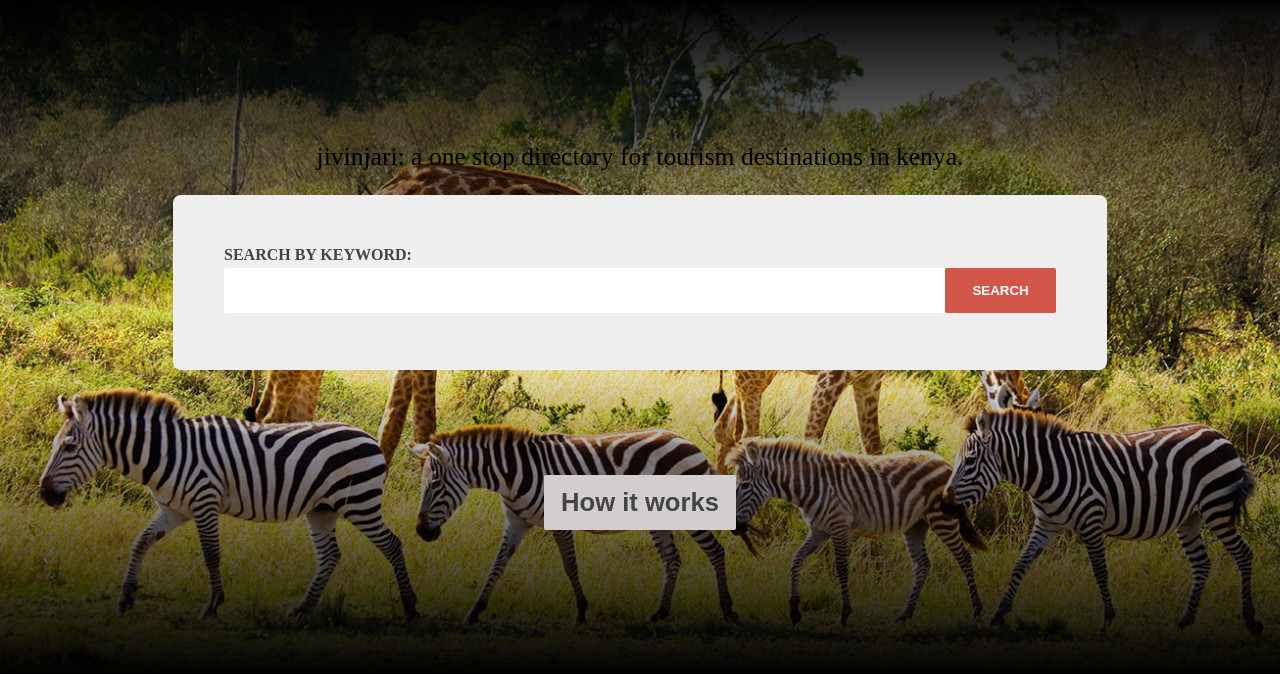
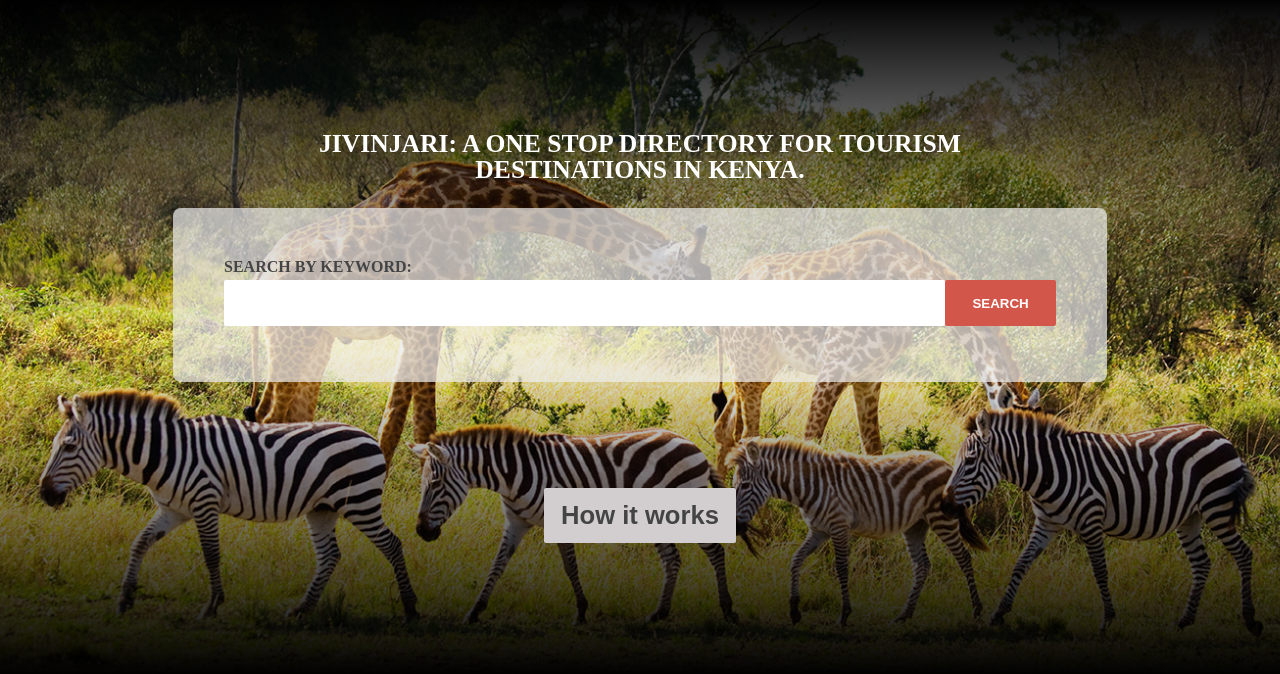
Before and after one commit to Lameck1/jivinjari, a plain HTML site: page index.html in a window 1280 px wide. Shown: the part 88-762 px from the top of the page. Drawn offline with Linux system fonts and the light colour scheme.

Commit message:
updates varialbles and general styling

```diff
--- a/assets/css/general.css
+++ b/assets/css/general.css
@@ -1,6 +1,6 @@
-@import url('https://fonts.googleapis.com/css2?family=Fredoka+One&display=swap');
-@import url('https://fonts.googleapis.com/css2?family=Lexend+Deca&display=swap');
-@import url('https://fonts.googleapis.com/css2?family=Source+Sans+Pro&display=swap');
+@import url("https://fonts.googleapis.com/css2?family=Fredoka+One&display=swap");
+@import url("https://fonts.googleapis.com/css2?family=Lexend+Deca&display=swap");
+@import url("https://fonts.googleapis.com/css2?family=Source+Sans+Pro&display=swap");
 
 :root {
   --color-indianred: #d3564a;
@@ -14,8 +14,14 @@
   --color-sienna: #9b3e34;
   --color-steelblue: #457eb4;
   --color-sandybrown: #e6ac5b;
-  --color-whitesmoke: #eee;
-  --font-family-primary: 'Fredoka One', cursive;
-  --font-family-secondary: 'Lexend Deca', sans-serif;
-  --font-family-tertiary: 'Source Sans Pro', sans-serif;
+  --color-whitesmoke: rgba(238, 238, 238, 0.7);
+  --font-family-primary: "Fredoka One", cursive;
+  --font-family-secondary: "Lexend Deca", sans-serif;
+  --font-family-tertiary: "Source Sans Pro", sans-serif;
 }
+
+h3 {
+  color: var(--color-white);
+  font-weight: 600;
+  text-transform: uppercase;
+}
```
